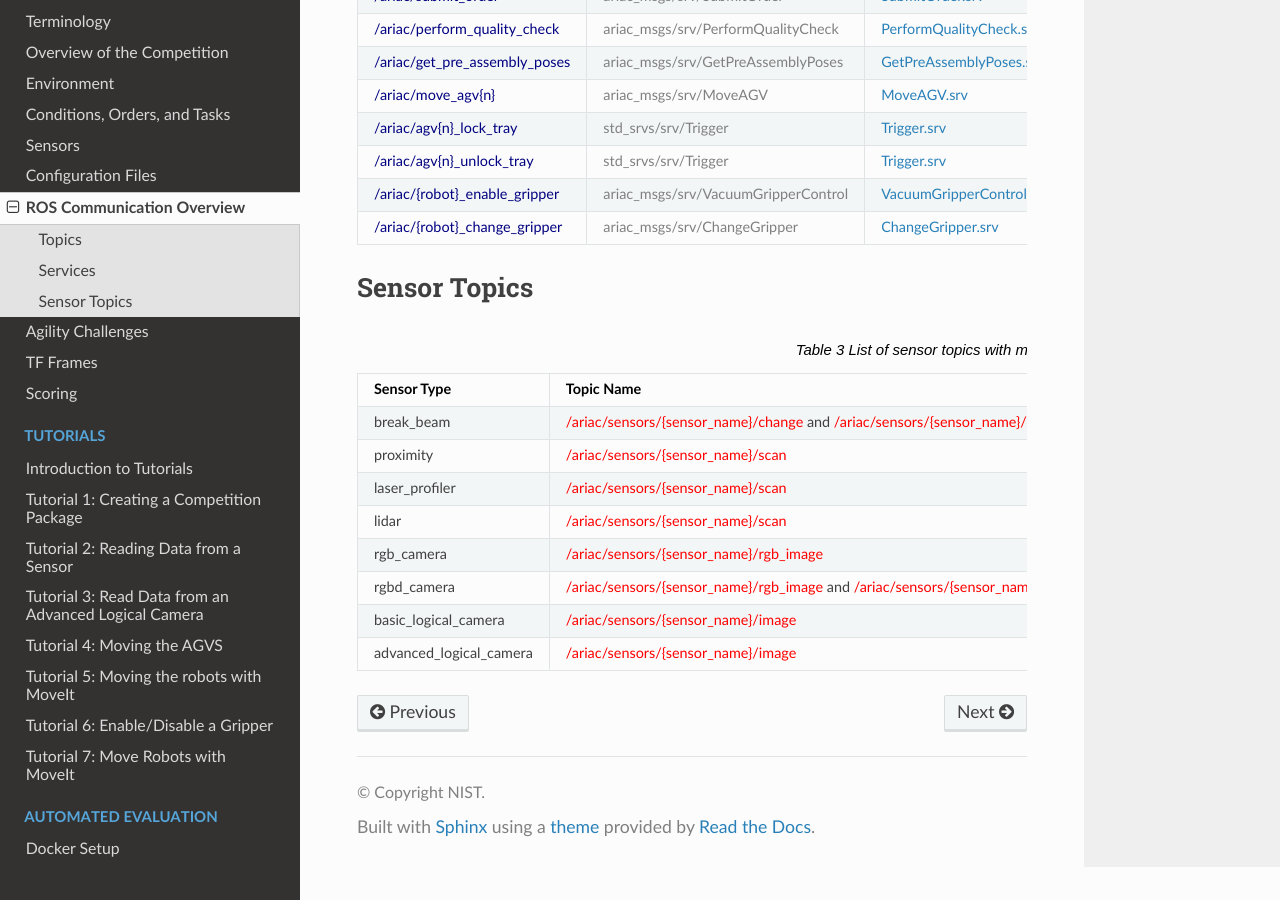
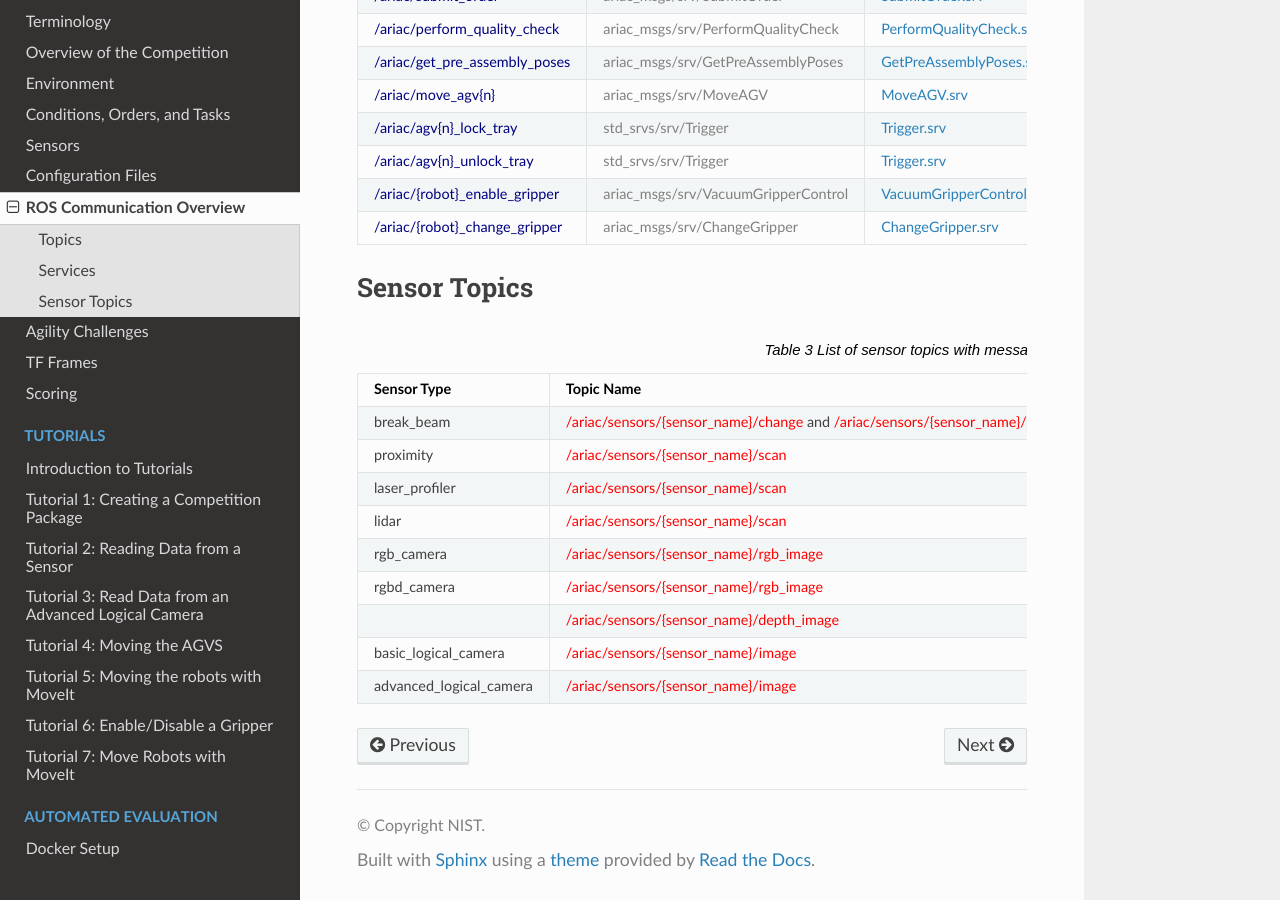
Before and after one commit to usnistgov/ARIAC, a Sphinx documentation site: the page built from docs/competition/ros_communication.rst, in a window 1280 px wide and 900 px high, scrolled down 954 px. Built offline with Sphinx 7.4.7 and the Read the Docs theme 2.0.0, drawn with Linux system fonts in a browser that asks for light colours.

Commit message:
communications

```diff
--- a/docs/competition/ros_communication.rst
+++ b/docs/competition/ros_communication.rst
@@ -170,7 +170,10 @@ Sensor Topics
      - :red:`/ariac/sensors/{sensor_name}/rgb_image`
      - :gray:`sensor_msgs/Image sensor_msgs/Image`
    * - rgbd_camera
-     - :red:`/ariac/sensors/{sensor_name}/rgb_image` and :red:`/ariac/sensors/{sensor_name}/depth_image`
+     - :red:`/ariac/sensors/{sensor_name}/rgb_image`
+     - :gray:`sensor_msgs/Image`
+   * -
+     - :red:`/ariac/sensors/{sensor_name}/depth_image`
      - :gray:`sensor_msgs/Image`
    * - basic_logical_camera
      - :red:`/ariac/sensors/{sensor_name}/image`
```
